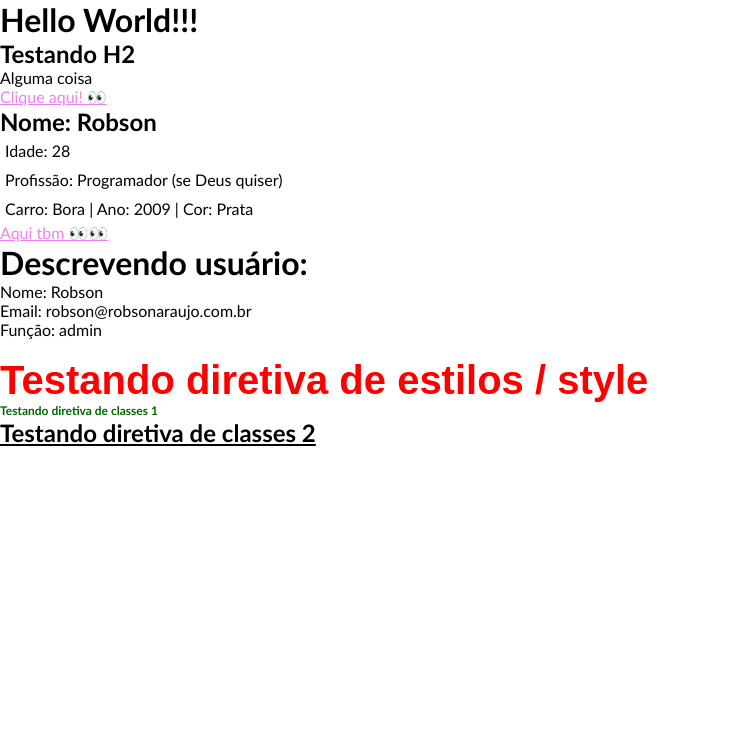
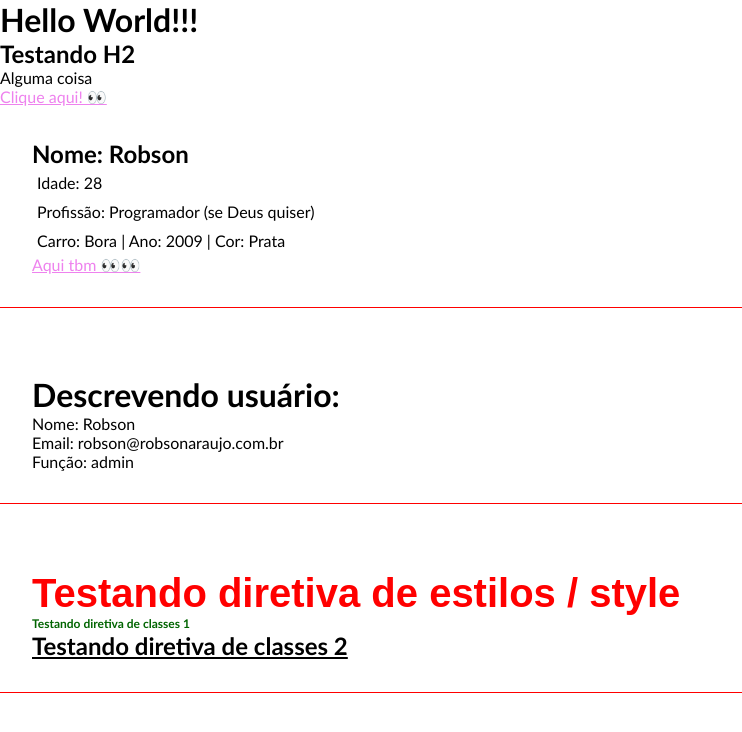
Before and after one commit to AraujoRobson/curso-angular, an Angular app: page / in a window 1280 px wide. Shown: the top 732 px of the page, without its empty margins (0-742 px from the left). Built offline with nearby package versions, Linux system fonts and the light colour scheme.

Commit message:
Moved contents into `div.class`

```diff
--- a/src/app/components/directives/directives.component.html
+++ b/src/app/components/directives/directives.component.html
@@ -1,6 +1,10 @@
-<h2 [ngStyle]="{ 'font-size': size + 'px', 'font-family': font, color: color }">
-  Testando diretiva de estilos / style
-</h2>
+<div class="class">
+  <h2
+    [ngStyle]="{ 'font-size': size + 'px', 'font-family': font, color: color }"
+  >
+    Testando diretiva de estilos / style
+  </h2>
 
-<h2 [ngClass]="classes">Testando diretiva de classes 1</h2>
-<h2 [ngClass]="underline">Testando diretiva de classes 2</h2>
+  <h2 [ngClass]="classes">Testando diretiva de classes 1</h2>
+  <h2 [ngClass]="underline">Testando diretiva de classes 2</h2>
+</div>
--- a/src/app/components/first-component/first-component.component.html
+++ b/src/app/components/first-component/first-component.component.html
@@ -1,5 +1,7 @@
-<h2>Nome: {{ name }}</h2>
-<p>Idade: {{ age }}</p>
-<p>Profissão: {{ job }}</p>
-<p>Carro: {{ car.name }} | Ano: {{ car.year }} | Cor: {{ car.color }}</p>
-<a href="#">Aqui tbm 👀👀</a>
+<div class="class">
+  <h2>Nome: {{ name }}</h2>
+  <p>Idade: {{ age }}</p>
+  <p>Profissão: {{ job }}</p>
+  <p>Carro: {{ car.name }} | Ano: {{ car.year }} | Cor: {{ car.color }}</p>
+  <a href="#">Aqui tbm 👀👀</a>
+</div>
--- a/src/app/components/parent-data/parent-data.component.html
+++ b/src/app/components/parent-data/parent-data.component.html
@@ -1,4 +1,6 @@
-<h1>Descrevendo usuário:</h1>
-<p>Nome: {{ name }}</p>
-<p>Email: {{ userData.email }}</p>
-<p>Função: {{ userData.role }}</p>
+<div class="class">
+  <h1>Descrevendo usuário:</h1>
+  <p>Nome: {{ name }}</p>
+  <p>Email: {{ userData.email }}</p>
+  <p>Função: {{ userData.role }}</p>
+</div>
```
